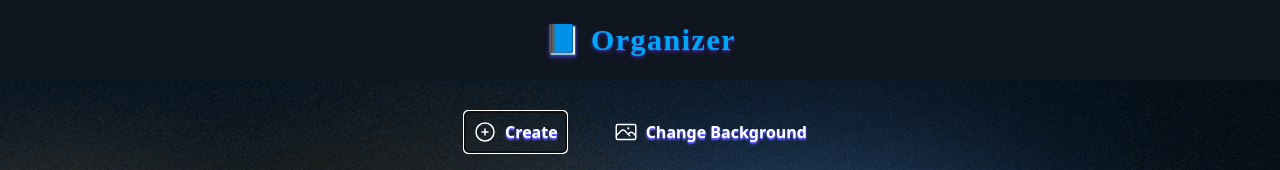
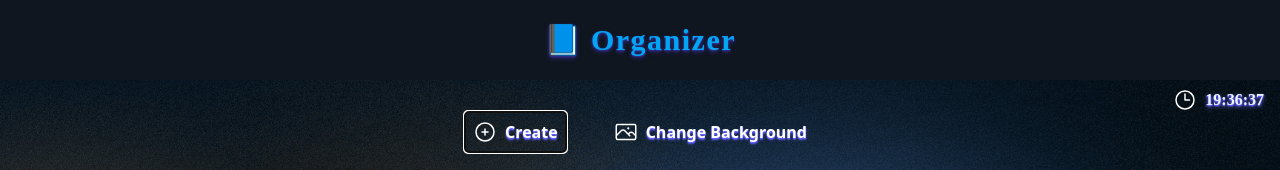
Before and after one commit to carlosfrontend/organizer, a React (Vite) app: page / in a window 1280 px wide. Shown: the top 170 px of the page. Built offline with nearby package versions, Linux system fonts and the light colour scheme; what @midudev/tailwind-animations would draw is missing.

Commit message:
feat: add Clock component with real-time display and integrate it into the App

```diff
--- a/src/App.jsx
+++ b/src/App.jsx
@@ -1,5 +1,6 @@
 import { useEffect, useRef, useState } from "react";
 import { Board } from "./components/Board";
+import { Clock } from "./components/Clock";
 import { Header } from "./components/Header";
 import { PictureIcon } from "./components/icons/PictureIcon";
 import { PlusIcon } from "./components/icons/PlusIcon";
@@ -52,6 +53,7 @@ function App() {
     <>
       <Header>Organizer</Header>
       <Board currentBackground={currentBackground}>
+        <Clock />
         <div className="flex w-full flex-wrap items-center justify-center gap-10">
           <PrimaryActionsButton ref={buttonRef} onClick={handleCreateColumn}>
             <PlusIcon />
@@ -62,6 +64,7 @@ function App() {
             Change Background
           </PrimaryActionsButton>
         </div>
+        <div className="flex items-center justify-center pt-10"></div>
 
         {isCLicked && (
           <dialog
--- /dev/null
+++ b/src/components/Clock.jsx
@@ -0,0 +1,29 @@
+import { useEffect, useState } from "react";
+import { ClockIcon } from "./icons/ClockIcon";
+const date = new Date();
+export const Clock = () => {
+  const [dateTime, setDateTime] = useState({
+    hours: date.getHours(),
+    minutes: date.getMinutes(),
+    seconds: date.getSeconds(),
+  });
+  useEffect(() => {
+    const timer = setInterval(() => {
+      const date = new Date();
+      setDateTime({
+        hours: date.getHours(),
+        minutes: date.getMinutes(),
+        seconds: date.getSeconds(),
+      });
+    }, 1000);
+    return () => clearInterval(timer);
+  }, []);
+  return (
+    <div className="fixed top-20 right-2 z-50 flex justify-end gap-2 rounded p-2 text-blue-50 text-shadow-indigo-500 text-shadow-md">
+      <ClockIcon />
+      <div className="font-primary font-bold">
+        {dateTime.hours}:{dateTime.minutes}:{dateTime.seconds}
+      </div>
+    </div>
+  );
+};
--- a/src/components/Header.jsx
+++ b/src/components/Header.jsx
@@ -1,6 +1,6 @@
 export const Header = ({ children }) => {
   return (
-    <header className="fixed top-0 right-0 left-0 z-50 flex h-20 items-center justify-center bg-[var(--color-theme-bg-header)] p-4">
+    <header className="fixed top-0 right-0 left-0 z-40 flex h-20 items-center justify-center bg-[var(--color-theme-bg-header)] p-4">
       <h1 className="z-50 flex flex-wrap items-center justify-center gap-2 font-primary text-3xl font-extrabold tracking-wider text-sky-500 antialiased select-none text-shadow-indigo-900 text-shadow-md">
         <span aria-label="A blue book emoji">📘</span>
         {children}
--- /dev/null
+++ b/src/components/icons/ClockIcon.jsx
@@ -0,0 +1,18 @@
+export const ClockIcon = () => {
+  return (
+    <svg
+      className="size-6"
+      xmlns="http://www.w3.org/2000/svg"
+      fill="none"
+      viewBox="0 0 24 24"
+      strokeWidth={1.5}
+      stroke="#fff"
+    >
+      <path
+        strokeLinecap="round"
+        strokeLinejoin="round"
+        d="M12 6v6h4.5m4.5 0a9 9 0 1 1-18 0 9 9 0 0 1 18 0Z"
+      />
+    </svg>
+  );
+};
```
